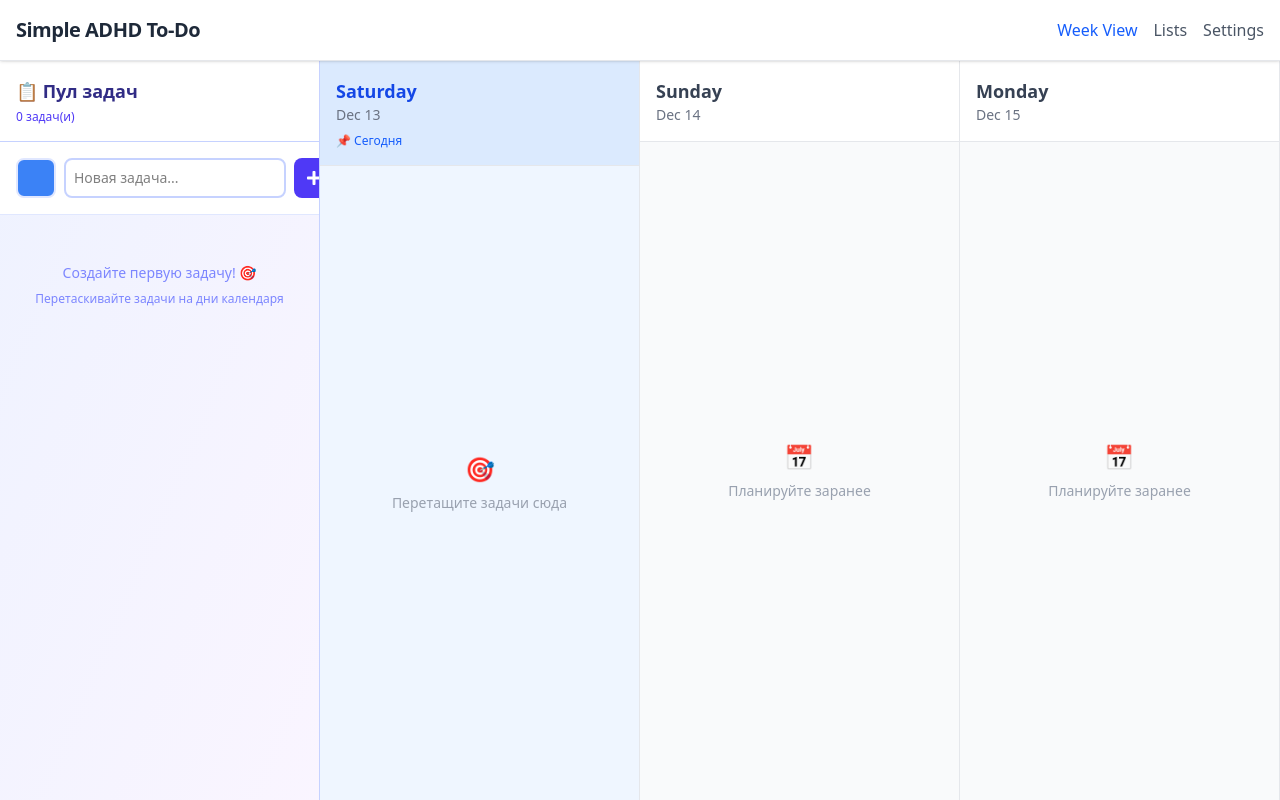
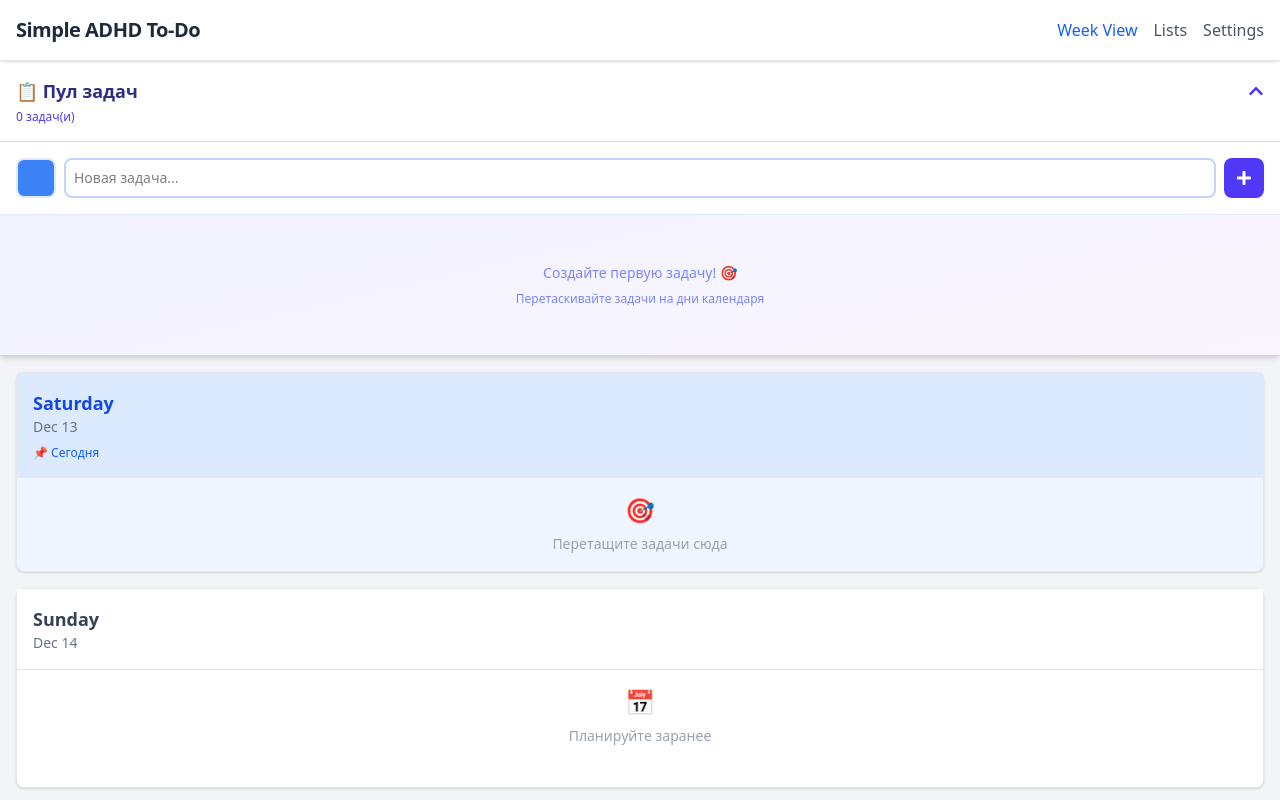
Before and after one commit to 5014eg/ADHD-to-do, a React app: page / in a window 1280 px wide. Built offline with nearby package versions, Linux system fonts and the light colour scheme.

Commit message:
column to row

```diff
--- a/src/components/DayColumn.js
+++ b/src/components/DayRow.js
@@ -3,7 +3,7 @@ import { format, isToday, isPast, isFuture } from 'date-fns';
 import { useDroppable } from '@dnd-kit/core';
 import TaskItem from './TaskItem';
 
-const DayColumn = ({ date, tasks, onToggleTask, onDeleteTask }) => {
+const DayRow = ({ date, tasks, onToggleTask, onDeleteTask }) => {
     const { setNodeRef, isOver } = useDroppable({
         id: `day-${date.toISOString()}`,
         data: {
@@ -20,8 +20,9 @@ const DayColumn = ({ date, tasks, onToggleTask, onDeleteTask }) => {
 
     return (
         <div
-            className={`flex-shrink-0 w-full md:w-80 h-full flex flex-col border-r border-gray-200 transition-colors ${isCurrentDay ? 'bg-blue-50' : 'bg-gray-50'
+            className={`w-full flex flex-col border border-gray-200 rounded-lg shadow-sm transition-colors ${isCurrentDay ? 'bg-blue-50' : 'bg-white'
                 } ${isOver ? 'drop-zone-over' : ''}`}
+            style={{ minHeight: '200px' }}
         >
             {/* Day Header */}
             <div className={`p-4 border-b border-gray-200 ${isCurrentDay ? 'bg-blue-100' : 'bg-white'
@@ -100,4 +101,4 @@ const DayColumn = ({ date, tasks, onToggleTask, onDeleteTask }) => {
     );
 };
 
-export default DayColumn;
+export default DayRow;
--- a/src/components/TaskPool.js
+++ b/src/components/TaskPool.js
@@ -35,7 +35,7 @@ const TaskPool = ({ tasks, onAddTask, onToggleTask, onDeleteTask, onUpdateColor
     const selectedColorObj = COLORS.find(c => c.name === selectedColor);
 
     return (
-        <div className="flex flex-col h-full bg-gradient-to-br from-indigo-50 to-purple-50 border-r border-indigo-200">
+        <div className="flex flex-col bg-gradient-to-br from-indigo-50 to-purple-50 border-b border-indigo-200 shadow-md">
             {/* Header */}
             <div
                 className="p-4 bg-white border-b border-indigo-200 cursor-pointer md:cursor-default"
@@ -43,15 +43,15 @@ const TaskPool = ({ tasks, onAddTask, onToggleTask, onDeleteTask, onUpdateColor
             >
                 <div className="flex items-center justify-between">
                     <h2 className="text-lg font-bold text-indigo-900">📋 Пул задач</h2>
-                    <button className="md:hidden text-indigo-600">
+                    <button className="text-indigo-600">
                         {isExpanded ? <FaChevronUp /> : <FaChevronDown />}
                     </button>
                 </div>
                 <p className="text-xs text-indigo-600 mt-1">{tasks.length} задач(и)</p>
             </div>
 
-            {/* Collapsible content - always visible on desktop, collapsible on mobile */}
-            <div className={`flex-1 flex flex-col overflow-hidden ${isExpanded ? 'flex' : 'hidden md:flex'}`}>
+            {/* Collapsible content */}
+            <div className={`flex-1 flex flex-col overflow-hidden ${isExpanded ? 'flex' : 'hidden'}`}>
                 {/* Task Input Form */}
                 <div className="p-4 bg-white border-b border-indigo-100">
                     <form onSubmit={handleSubmit} className="space-y-2">
--- a/src/components/WeekView.js
+++ b/src/components/WeekView.js
@@ -1,7 +1,7 @@
 import React from 'react';
 import { addDays, startOfDay } from 'date-fns';
 import { DndContext, DragOverlay, PointerSensor, TouchSensor, useSensor, useSensors } from '@dnd-kit/core';
-import DayColumn from './DayColumn';
+import DayRow from './DayRow';
 import TaskPool from './TaskPool';
 
 const WeekView = ({ tasksHook }) => {
@@ -56,9 +56,9 @@ const WeekView = ({ tasksHook }) => {
 
     return (
         <DndContext sensors={sensors} onDragEnd={handleDragEnd}>
-            <div className="flex h-full overflow-hidden">
-                {/* Task Pool - Mobile: full width collapsible, Desktop: fixed sidebar */}
-                <div className="w-full md:w-80 flex-shrink-0 h-full overflow-hidden">
+            <div className="flex flex-col h-full overflow-hidden">
+                {/* Task Pool - Fixed at top */}
+                <div className="w-full flex-shrink-0 z-10">
                     <TaskPool
                         tasks={poolTasks}
                         onAddTask={addTaskToPool}
@@ -68,11 +68,11 @@ const WeekView = ({ tasksHook }) => {
                     />
                 </div>
 
-                {/* Week Days - Horizontal scroll on mobile, grid on desktop */}
-                <div className="flex-1 flex overflow-x-auto overflow-y-hidden snap-x snap-mandatory md:snap-none bg-gray-100 h-full">
+                {/* Week Days - Vertical scroll */}
+                <div className="flex-1 overflow-y-auto bg-gray-100 p-4 space-y-4">
                     {days.map(date => (
-                        <div key={date.toISOString()} className="snap-start flex-shrink-0 w-full md:w-80 h-full">
-                            <DayColumn
+                        <div key={date.toISOString()} className="w-full">
+                            <DayRow
                                 date={date}
                                 tasks={getTasksForDate(date)}
                                 onToggleTask={toggleTask}
```
